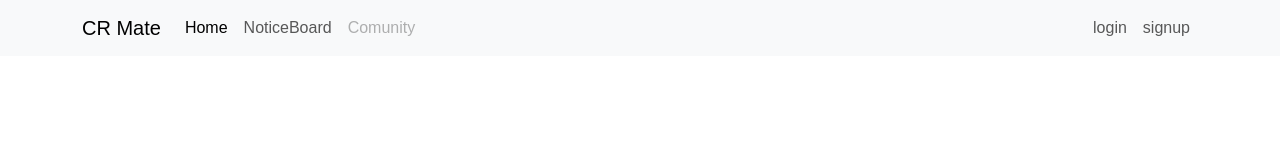
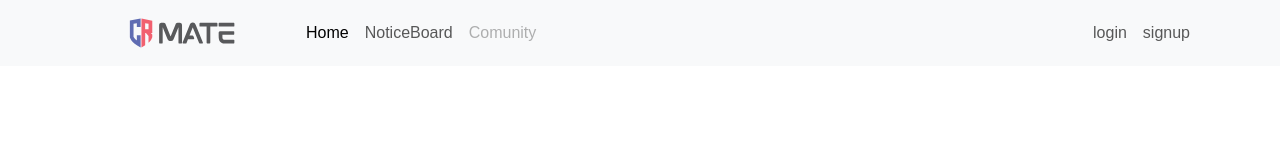
Before and after one commit to tahsin11rayshad/SPL_CR_MATE, a plain HTML site: page index.html in a window 1280 px wide. Drawn offline with nearby package versions, Linux system fonts and the light colour scheme.

Commit message:
added logo svg to header

```diff
--- a/index.html
+++ b/index.html
@@ -21,7 +21,9 @@
 
     <nav class="navbar navbar-expand-lg bg-body-tertiary">
         <div class="container">
-            <a class="navbar-brand" href="#">CR Mate</a>
+            <a class="navbar-brand" href="#">
+                <img src="rsx/rect_logo.svg" alt="Bootstrap" width="200" height="40">
+            </a>
             <button class="navbar-toggler" type="button" data-bs-toggle="collapse" data-bs-target="#navbarSupportedContent" aria-controls="navbarSupportedContent" aria-expanded="false" aria-label="Toggle navigation">
             <span class="navbar-toggler-icon"></span>
             </button>
```
Also changed, not shown: rsx/rect_logo.svg (added), rsx/sq_logo.svg (added), 1 other file.
